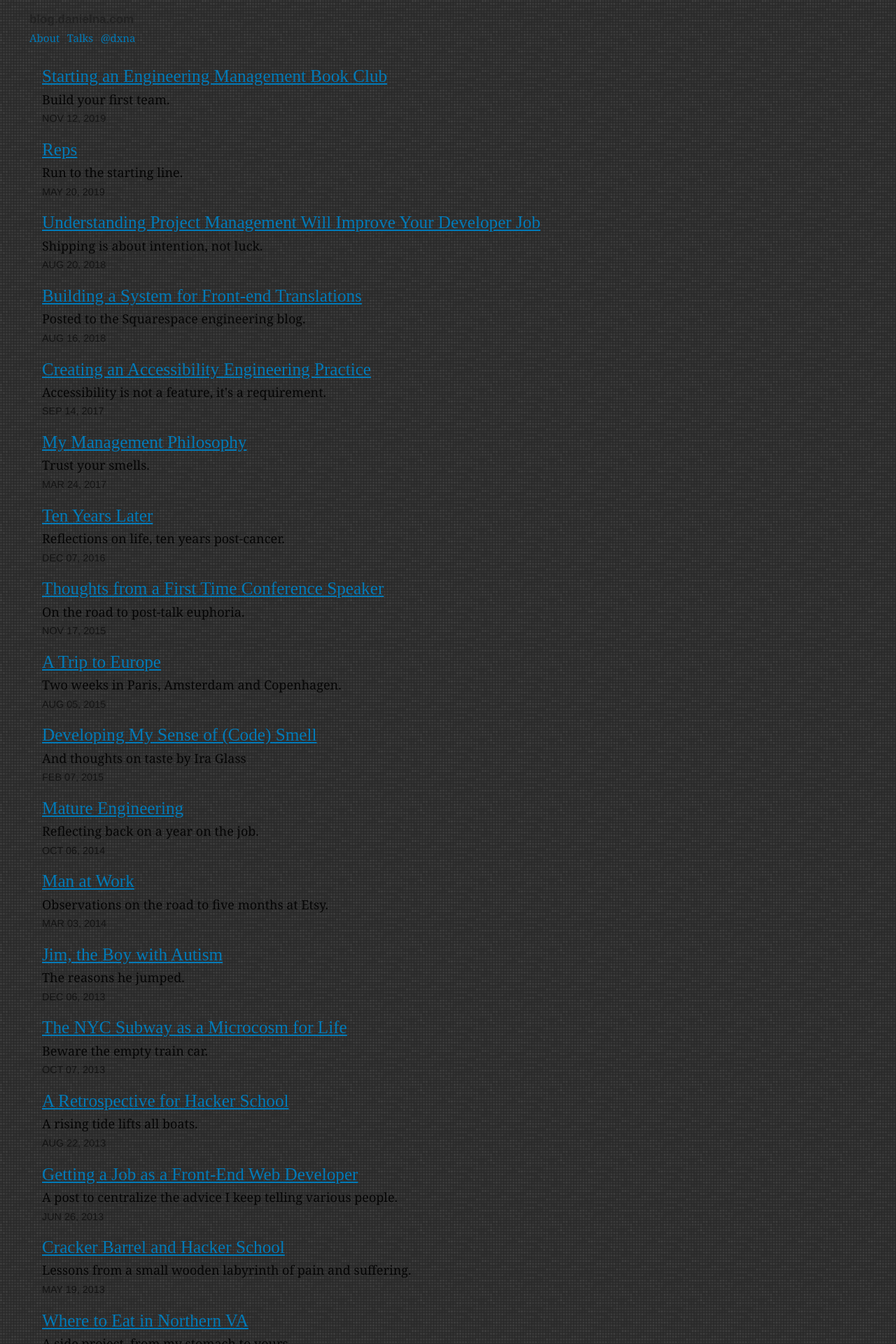
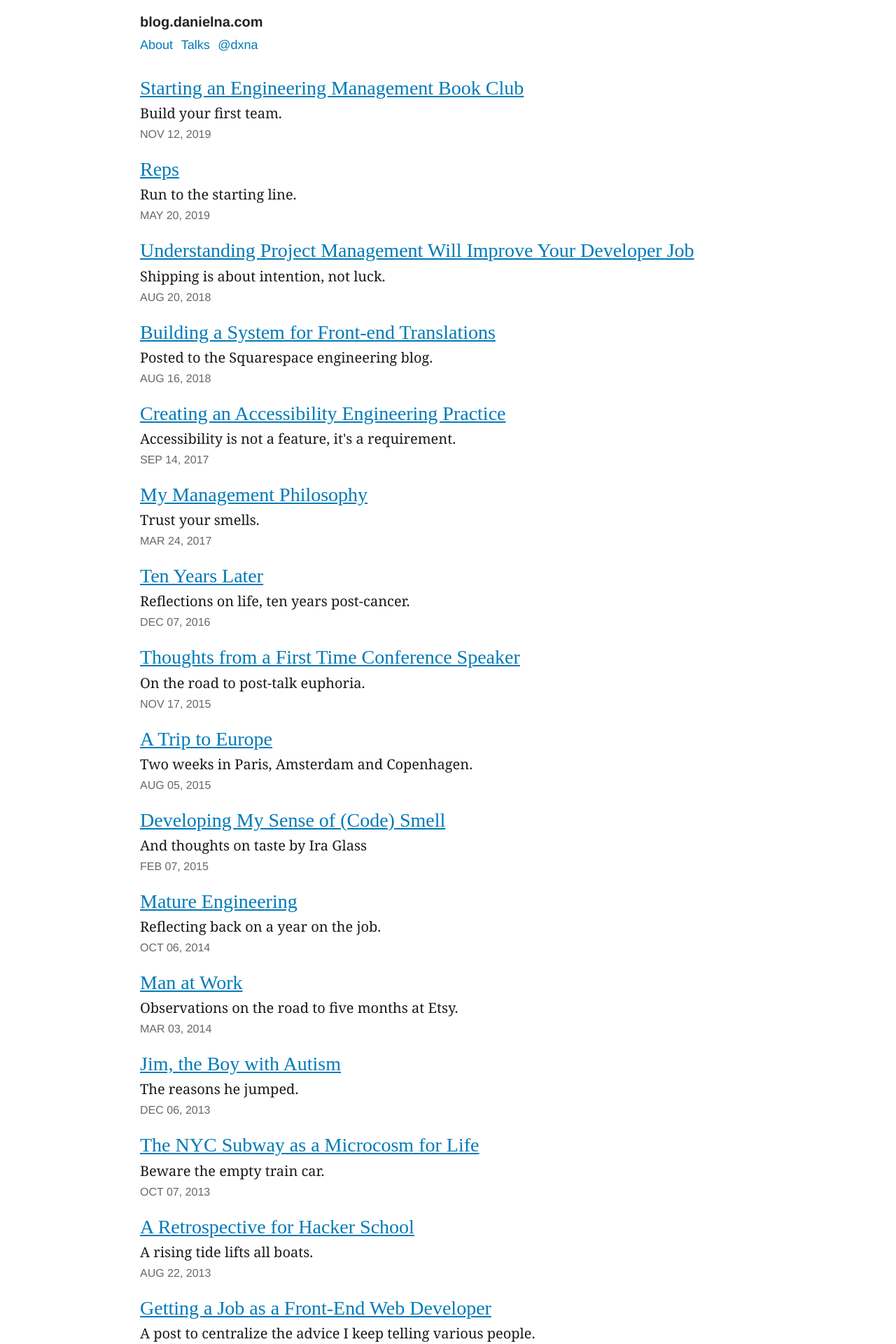
Before and after one commit to danielna/danielna.github.com, a Jekyll site: the page built from index.html, in a window 1280 px wide. Shown: the top 1920 px of the page at 70% size. Built offline with Jekyll 4.4.1, drawn with Linux system fonts in a browser that asks for light colours.

Commit message:
Make the responsive sites work with a plain white background

```diff
--- a/assets/css/base.css
+++ b/assets/css/base.css
@@ -395,7 +395,7 @@ a {
 hr {
   border: 0;
   height: 0;
-  border-top: 1px solid rgba(0, 0, 0, 0.1);
+  border-top: 1px solid rgba(0, 0, 0, 0.2);
   border-bottom: 1px solid rgba(255, 255, 255, 0.3);
   width: 50%;
   margin-top: 1.5rem;
@@ -409,63 +409,24 @@ hr {
   html {
     font-size: 18px;
   }
-
   body {
     padding: 1rem 0 0.5rem;
   }
-
   .container, .site-header, .footer {
     padding-left: 1rem;
     padding-right: 1rem;
   }
-
   .container {
     margin: 0 0 1.5rem 0;
   }
-
-
   h2,h3,h4,h5,h6 {
     margin-bottom: 1rem;
   }
-
   h2 {
     font-size: 1.6rem;
   }
-
   h3 {
     font-size: 1.2rem;
-  }
-
-  .post ul,
-  .post ol {
-    padding-left: 1.5rem;
-  }
-  .post ul li,
-  .post ol li {
-    margin-bottom: 0.8rem;
-  }
-
-  ul ul {
-    margin-top: 0.6em;
-    padding-left: 20px;
-  }
-
-  ul ol {
-    margin-top: 0.6em;
-    padding-left: 24px;
-  }
-
-
-  li p {
-    padding-left: 0;
-    padding-right: 0;
-  }
-
-  .separator {
-    text-align: center;
-    color: #CCC;
-    margin-bottom: 1.4em;
-    line-height: 1em;
   }
 
   /* chrome */
@@ -475,14 +436,13 @@ hr {
   .site-header__logo {
     display: block;
     color: #222;
-    font-size: 17px;
-    font-family: "Helvetica Neue";
+    font-family: "Helvetica Neue", Helvetica;
     font-weight: bold;
     text-decoration: none;
   }
   .site-header__nav {
     list-style-type: none;
-    margin: 0;
+    margin: 0.2rem 0 0 0;
     padding-left: 0;
   }
   .site-header__nav__item {
@@ -491,10 +451,10 @@ hr {
   }
   .site-header__nav__link {
     text-decoration: none;
-    margin-right: 6px;
-    font-size: 15px;
+    font-size: 0.9rem;
+    font-family: "Helvetica Neue", Helvetica;
+    margin-right: 0.33rem;
   }
-
   .footer {
     font-size: 0.8rem;
   }
@@ -533,12 +493,11 @@ hr {
     text-transform: uppercase;
   }
 
-
   /* blog post content */
   .promo {
+    text-align: center;
     margin-bottom: 0rem;
   }
-
   .post__header {
     margin-bottom: 1.5rem;
   }
@@ -549,7 +508,6 @@ hr {
   .post p {
     margin-bottom: 1.2rem;
   }
-
   blockquote {
     margin: 0;
     border-left: 3px solid rgba(0,0,0,0.2);
@@ -560,6 +518,14 @@ hr {
   }
   blockquote cite {
     font-size: 0.9rem;
+  }
+  .post ul,
+  .post ol {
+    padding-left: 1.5rem;
+  }
+  .post ul li,
+  .post ol li {
+    margin-bottom: 0.8rem;
   }
 
   /* for the a11y blog post, which is long enough
@@ -589,9 +555,6 @@ hr {
     border-radius: 3px;
   }
 
-
-
-
   /** should optimize these images **/
   img {
     max-width: 100%;
@@ -606,64 +569,29 @@ hr {
 }
 
 
-
-/**************************************
- * Smartphones (landscape)
- **************************************/
-@media only screen and (min-device-width : 320px) and (orientation: landscape) {
-}
-
-
-
 /**************************************
  * iPads (portrait)
  **************************************/
 @media only screen and (min-device-width : 768px) {
+  html {
+    font-size: 20px;
+  }
+  body {
+    padding: 1rem 0 0.5rem;
+  }
+  .container, .site-header, .footer,
+  .promo {
+    padding: 0;
+    max-width: 700px;
+    margin: 0 auto;
+  }
+  .site-header {
+    margin-bottom: 1.5rem;
+  }
+  .container {
+    margin-bottom: 1.5rem;
+  }
 
-    p, li, blockquote, span, div {
-        font-size: 21px;
-    }
-
-    p, .site-header, .caption, .disqus-comments, .footer, .blog-post,
-    h1,h2,h3,h4,h5,h6,
-    ul, ol {
-        padding-left: 32px;
-        padding-right: 32px;
-    }
-
-    ul, ol {
-        padding-left: 52px;
-    }
-
-    .banner__main-link {
-        font-size: 56px;
-    }
-
-    .banner__right {
-        font-size: 18px;
-        margin-top: 20px;
-    }
-
-    blockquote {
-        margin-left: 42px;
-        margin-right: 42px;
-        border-left: 10px solid rgba(0,0,0,0.2);
-    }
-
-    blockquote p {
-        padding-left: 28px;
-    }
-
-    .footer {
-        margin-top: 18px;
-        font-size: 18px;
-    }
-
-    h2 { font-size: 28px; }
-
-    h3 { font-size: 24px; }
-
-    h4 { font-size: 20px; }
 
 }
 
@@ -672,49 +600,13 @@ hr {
  * iPads (landscape)
  **************************************/
 @media only screen and (min-device-width : 768px) and (orientation: landscape) {
+  html {
+    font-size: 20px;
+  }
 
-    body {
-        height: 100%;
-        background: url("/assets/img/bg_grid.png") repeat #000;
-    }
-
-    .wrapper {
-        max-width: 880px;
-        margin: 0 auto;
-        box-shadow: 0 0 4px 1px #333;
-        background-color: #fff;
-    }
-
-    p, .site-header, .caption, .disqus-comments, .footer, .blog-post,
-    h1,h2,h3,h4,h5,h6,
-    ul, ol {
-        padding-left: 42px;
-        padding-right: 42px;
-    }
-
-    ul, ol {
-        padding-left: 62px;
-    }
-
-    .footer {
-        margin-bottom: 0;
-        padding-bottom: 24px;
-
-    }
+  .container, .site-header, .footer,
+  .promo {
+    max-width: 880px;
+  }
 
 }
-
-
-/**************************************
- * Desktops and Laptops
- **************************************/
-@media only screen and (min-width : 1224px) {
-}
-
-
-
-/**************************************
- * Large screens
- **************************************/
-@media only screen and (min-width : 1824px) {
-}
```
